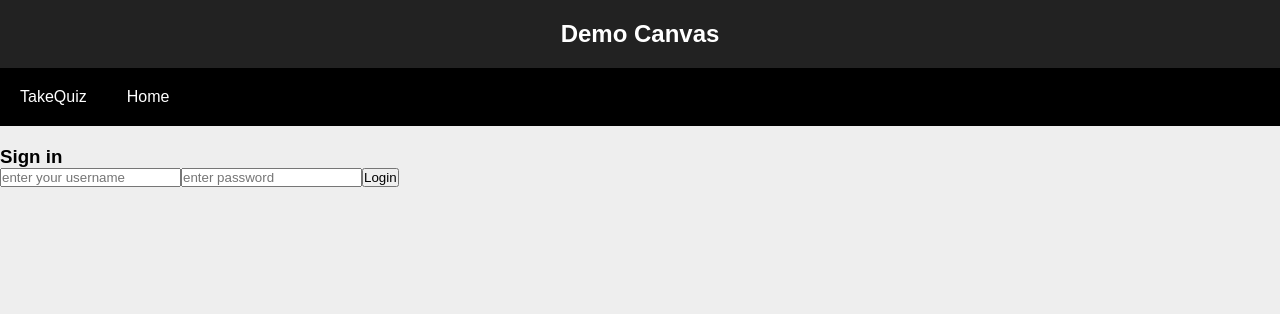
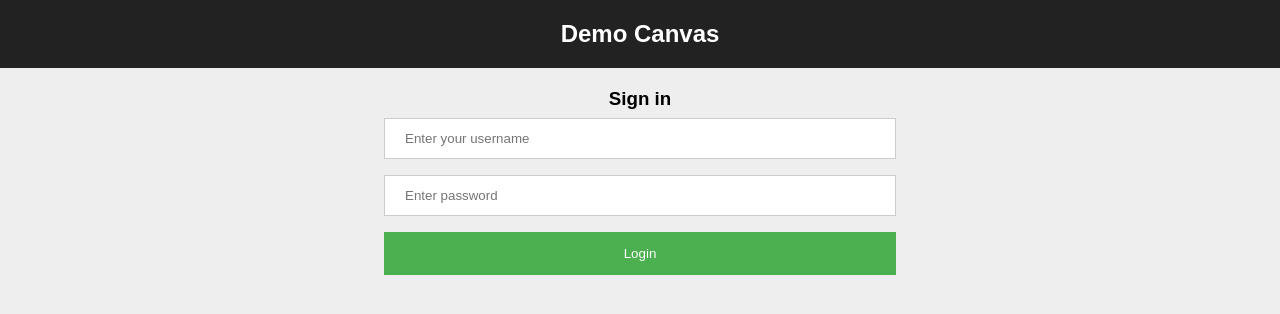
Before and after one commit to SER516-S19/project2, a React (Create React App) app in the folder Team_74/UI/quizzer/: page / in a window 1280 px wide. Shown: the top 314 px of the page. Built offline with nearby package versions, Linux system fonts and the light colour scheme.

Commit message:
Login Page added and user sign in and sign out functionality added

```diff
--- a/Team_74/UI/quizzer/package.json
+++ b/Team_74/UI/quizzer/package.json
@@ -5,6 +5,7 @@
   "dependencies": {
     "prop-types": "^15.7.2",
     "react": "^16.8.2",
+    "react-bootstrap": "^1.0.0-beta.5",
     "react-compound-timer": "^1.0.11",
     "react-dom": "^16.8.2",
     "react-router-dom": "^4.3.1",
--- a/Team_74/UI/quizzer/src/App.css
+++ b/Team_74/UI/quizzer/src/App.css
@@ -14,7 +14,7 @@ html {
 }
 
 .App-header {
-  background-color: #222;
+  background-color: #222222;
   padding: 20px;
   color: white;
   text-align: center;
@@ -32,6 +32,30 @@ html {
     transform: rotate(360deg);
   }
 }
+
+.Blank-Nav{
+  list-style: none;
+  display: flex;
+  background-color: black;
+  margin-bottom: 20px;
+}
+
+.logout-button{
+  position:fixed;
+  font-size: 15px;
+  padding: 7px 15px;;
+  right:10px;
+  top:5px;
+  border-radius: 2px;
+  background-color: #e7e7e7; color: black;
+  transition-duration: 0.4s;
+}
+
+.logout-button:hover{
+  background-color: #222222; /* Black */
+  color: white;
+}
+
 
 nav ul {
   list-style: none;
--- a/Team_74/UI/quizzer/src/App.js
+++ b/Team_74/UI/quizzer/src/App.js
@@ -2,20 +2,51 @@ import React, { Component } from 'react';
 import './App.css';
 import Routes from './Routes';
 import Navigation from './Navigation'
+import { NavLink } from 'react-router-dom';
+
 
 class App extends Component {
 
+
     render() {
         return (
+            <div>
+                {
+                    (localStorage.getItem('username')) ?
                         <div className="App">
                             <div className="App-header">
                                 <h2>Demo Canvas</h2>
+
                             </div>
+
                             <Navigation />
                             <Routes />
+                            <NavLink to="/login"><button type="button" className="logout-button" onClick={this.signOut}>SignOut</button></NavLink>
+                        </div>
+
+                        :
+                        <div className="App">
+                            <div className="App-header">
+                                <h2>Demo Canvas</h2>
+
+                            </div>
+                            <div className="Blank-Nav"/>
+                            <Routes />
+
+                        </div>
+
+
+                }
+
             </div>
         );
     }
+
+    signOut() {
+        // clear out user from localstorage
+        localStorage.clear();
+    }
+
 }
 
 export default App;
--- a/Team_74/UI/quizzer/src/Navigation.js
+++ b/Team_74/UI/quizzer/src/Navigation.js
@@ -9,7 +9,7 @@ import { NavLink } from 'react-router-dom';
 const Navigation = () => (
     <nav>
         <ul>
-            <li><NavLink exact activeClassName="current" to='/takeQuiz'>TakeQuiz</NavLink></li>
+            {/*<li><NavLink exact activeClassName="current" to='/takeQuiz'>TakeQuiz</NavLink></li>*/}
             <li><NavLink exact activeClassName="current" to='/home'>Home</NavLink></li>
             {/*<li><NavLink exact activeClassName="current" to='/login'>Login</NavLink></li>*/}
         </ul>
--- a/Team_74/UI/quizzer/src/components/Quiz.js
+++ b/Team_74/UI/quizzer/src/components/Quiz.js
@@ -47,7 +47,7 @@ function Quiz(props) {
 Quiz.propTypes = {
     answer: PropTypes.string.isRequired,
     answerOptions: PropTypes.array.isRequired,
-    counter: PropTypes.number.isRequired,
+    counter: PropTypes.number,
     question: PropTypes.string.isRequired,
     questionId: PropTypes.number.isRequired,
     questionTotal: PropTypes.number.isRequired,
--- a/Team_74/UI/quizzer/src/pages/Home/Home.js
+++ b/Team_74/UI/quizzer/src/pages/Home/Home.js
@@ -1,12 +1,28 @@
 import React, { Component } from 'react';
 import './Home.css';
+import { NavLink } from 'react-router-dom';
+import ListGroupItem from "react-bootstrap/ListGroupItem";
+import ListGroup from "react-bootstrap/ListGroup";
 
 class Home extends Component {
+
+
+
     render() {
         return (
             <div className="Home">
+                <center>
+                    <h3>Student Portal</h3>
+                    <h5>Click on the Quiz to be completed</h5>
+                    <br></br></center>
 
-                <h1>This is the Home Page</h1>
+                <ListGroup>
+
+                    <ListGroupItem><li><NavLink exact activeClassName="current" to='/takeQuiz'>Quiz 1</NavLink></li></ListGroupItem>
+                    <ListGroupItem><li><NavLink exact activeClassName="current" to='/takeQuiz'>Quiz 2</NavLink></li></ListGroupItem>
+                    <ListGroupItem><li><NavLink exact activeClassName="current" to='/takeQuiz'>Quiz 3</NavLink></li></ListGroupItem>
+                </ListGroup>
+
             </div>
         );
     }
--- a/Team_74/UI/quizzer/src/pages/Login/Login.css
+++ b/Team_74/UI/quizzer/src/pages/Login/Login.css
@@ -0,0 +1,32 @@
+.LoginForm{
+    padding-left: 30%;
+    padding-right: 30%;
+    align-content: center;
+}
+
+.Login-formheader{
+    text-align: center;
+}
+
+input[type=text], input[type=password] {
+    width: 100%;
+    padding: 12px 20px;
+    margin: 8px 0;
+    display: inline-block;
+    border: 1px solid #ccc;
+    box-sizing: border-box;
+}
+
+input[type=submit]{
+    background-color: #4CAF50;
+    color: white;
+    padding: 14px 20px;
+    margin: 8px 0;
+    border: none;
+    cursor: pointer;
+    width: 100%;
+}
+
+input[type=submit]:hover{
+    opacity: 0.8;
+}
--- a/Team_74/UI/quizzer/src/pages/Login/Login.js
+++ b/Team_74/UI/quizzer/src/pages/Login/Login.js
@@ -1,15 +1,16 @@
 import React, { Component } from 'react';
 import './Login.css';
+import { Redirect } from 'react-router-dom';
 
-const Welcome = ({user, onSignOut})=> {
-  // This is a dumb "stateless" component
-  return (
-    <div>
-      Welcome <strong>{user.username}</strong>!
-      <a href="javascript:;" onClick={onSignOut}>Sign out</a>
-    </div>
-  )
-}
+// const Welcome = ({user, onSignOut})=> {
+//   // This is a dumb "stateless" component
+//   return (
+//     <div>
+//       Welcome <strong>{user.username}</strong>!
+//       <a href="javascript:;" onClick={onSignOut}>Sign out</a>
+//     </div>
+//   )
+// }
 
 class LoginForm extends React.Component {
 
@@ -17,17 +18,20 @@ class LoginForm extends React.Component {
 
   handleSignIn(e) {
     e.preventDefault()
-    let username = this.refs.username.value
-    let password = this.refs.password.value
-    this.props.onSignIn(username, password)
+    let username = this.refs.username.value;
+    let password = this.refs.password.value;
+    this.props.onSignIn(username, password);
+
   }
 
   render() {
     return (
-      <form onSubmit={this.handleSignIn.bind(this)}>
+      <form className="LoginForm" onSubmit={this.handleSignIn.bind(this)}>
+        <div className="Login-formheader">
         <h3>Sign in</h3>
-        <input type="text" ref="username" placeholder="enter your username" />
-        <input type="password" ref="password" placeholder="enter password" />
+        </div>
+        <input type="text" ref="username" required={true} placeholder="Enter your username" />
+        <input type="password" ref="password" required={true} placeholder="Enter password" />
         <input type="submit" value="Login" />
       </form>
     )
@@ -40,6 +44,7 @@ class Login extends React.Component {
 
   constructor(props) {
     super(props)
+    localStorage.clear();
     // the initial application state
     this.state = {
       user: null
@@ -50,18 +55,22 @@ class Login extends React.Component {
   signIn(username, password) {
     // This is where you would call Firebase, an API etc...
     // calling setState will re-render the entire app (efficiently!)
+
     this.setState({
       user: {
         username,
         password,
       }
     })
+
+    localStorage.setItem('username',username);
+    localStorage.setItem('password',password);
   }
 
-  signOut() {
-    // clear out user from state
-    this.setState({user: null})
-  }
+  // signOut() {
+  //   // clear out user from state
+  //   this.setState({user: null})
+  // }
 
   render() {
     // Here we pass relevant state to our child components
@@ -71,10 +80,7 @@ class Login extends React.Component {
       <div>
         {
           (this.state.user) ?
-            <Welcome
-             user={this.state.user}
-             onSignOut={this.signOut.bind(this)}
-            />
+              <Redirect to='/home' />
           :
             <LoginForm
              onSignIn={this.signIn.bind(this)}
--- a/Team_74/UI/quizzer/src/pages/TakeQuiz/TakeQuiz.css
+++ b/Team_74/UI/quizzer/src/pages/TakeQuiz/TakeQuiz.css
@@ -1,16 +1,24 @@
-.App-logo {
+.TakeQuiz-logo {
     animation: spin infinite 20s linear;
     height: 80px;
 }
 
-.App-header {
-    background-color: #222;
+.TakeQuiz-header {
+    /*background-color: #222;*/
     padding: 20px;
-    color: white;
+    color: black;
     text-align: center;
 }
 
-.App-intro {
+.TakeQuiz-Timer{
+    margin-left: 10px;
+}
+
+span + span {
+    margin-left: 10px;
+}
+
+.TakeQuiz-intro {
     font-size: large;
 }
 
--- a/Team_74/UI/quizzer/src/pages/TakeQuiz/TakeQuiz.js
+++ b/Team_74/UI/quizzer/src/pages/TakeQuiz/TakeQuiz.js
@@ -113,6 +113,7 @@ class TakeQuiz extends Component {
 
     renderQuiz() {
         return (
+
             <Quiz
                 answer={this.state.answer}
                 answerOptions={this.state.answerOptions}
@@ -121,6 +122,7 @@ class TakeQuiz extends Component {
                 questionTotal={quizQuestions.length}
                 onAnswerSelected={this.handleAnswerSelected}
             />
+
         );
     }
 
@@ -134,10 +136,10 @@ class TakeQuiz extends Component {
             <div className="TakeQuiz">
                 <div className="TakeQuiz-header">
                     <h2>Demo Quiz</h2>
-                    <Timer>
+                    <Timer className="TakeQuiz-timer">
                         {/*<Timer.Days /> days*/}
                         {/*<Timer.Hours /> hours*/}
-                        <Timer.Minutes /> minutes
+                        <Timer.Minutes /> minutes <span></span> <span></span>
                         <Timer.Seconds /> seconds
                         {/*<Timer.Milliseconds /> milliseconds*/}
                     </Timer>
```
Also changed, not shown: 1 other file (tests, documents, lock files or other folders). Lines whose indentation alone changed are shown as unchanged.
